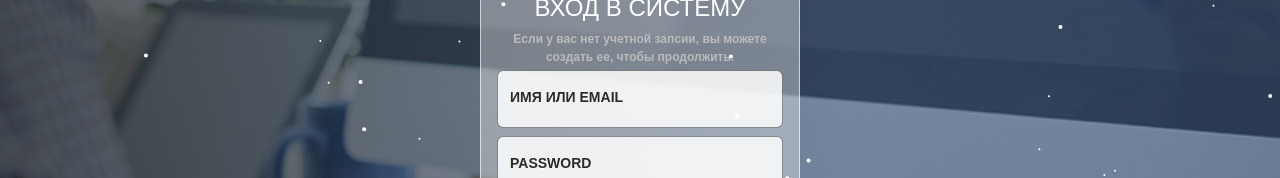
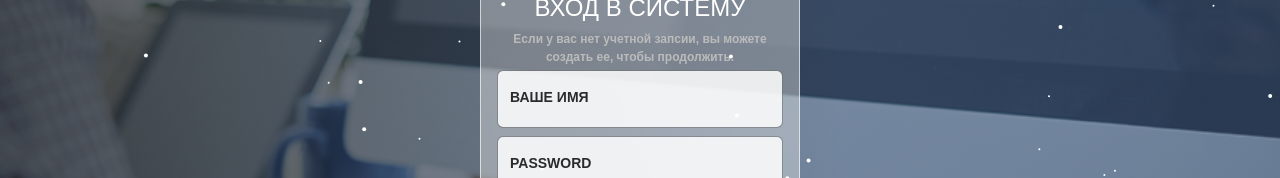
Before and after one commit to dankfedorov/Jokeberry-Frontend, a React app: page /login in a window 1280 px wide. Shown: the part 271-449 px from the top of the page. Built offline with nearby package versions, Linux system fonts and the light colour scheme.

Commit message:
changed bg at login

```diff
--- a/src/pages/LoginPage.js
+++ b/src/pages/LoginPage.js
@@ -84,7 +84,7 @@ const MyForm = () => {
                   value={formData.username}
                   onChange={handleChange}
                 />
-                <label className="form__label">Имя или email</label>
+                <label className="form__label">ВАШЕ ИМЯ</label>
               </div>
 
               <div className="form-floating">
--- a/src/pages/RegisterPage.js
+++ b/src/pages/RegisterPage.js
@@ -66,7 +66,7 @@ const MyForm = () => {
                   value={formData.username}
                   onChange={handleChange}
                 />
-                <label className="form__label">Имя или email</label>
+                <label className="form__label">ВАШЕ ИМЯ</label>
               </div>
 
               <div className="form-floating">
```
